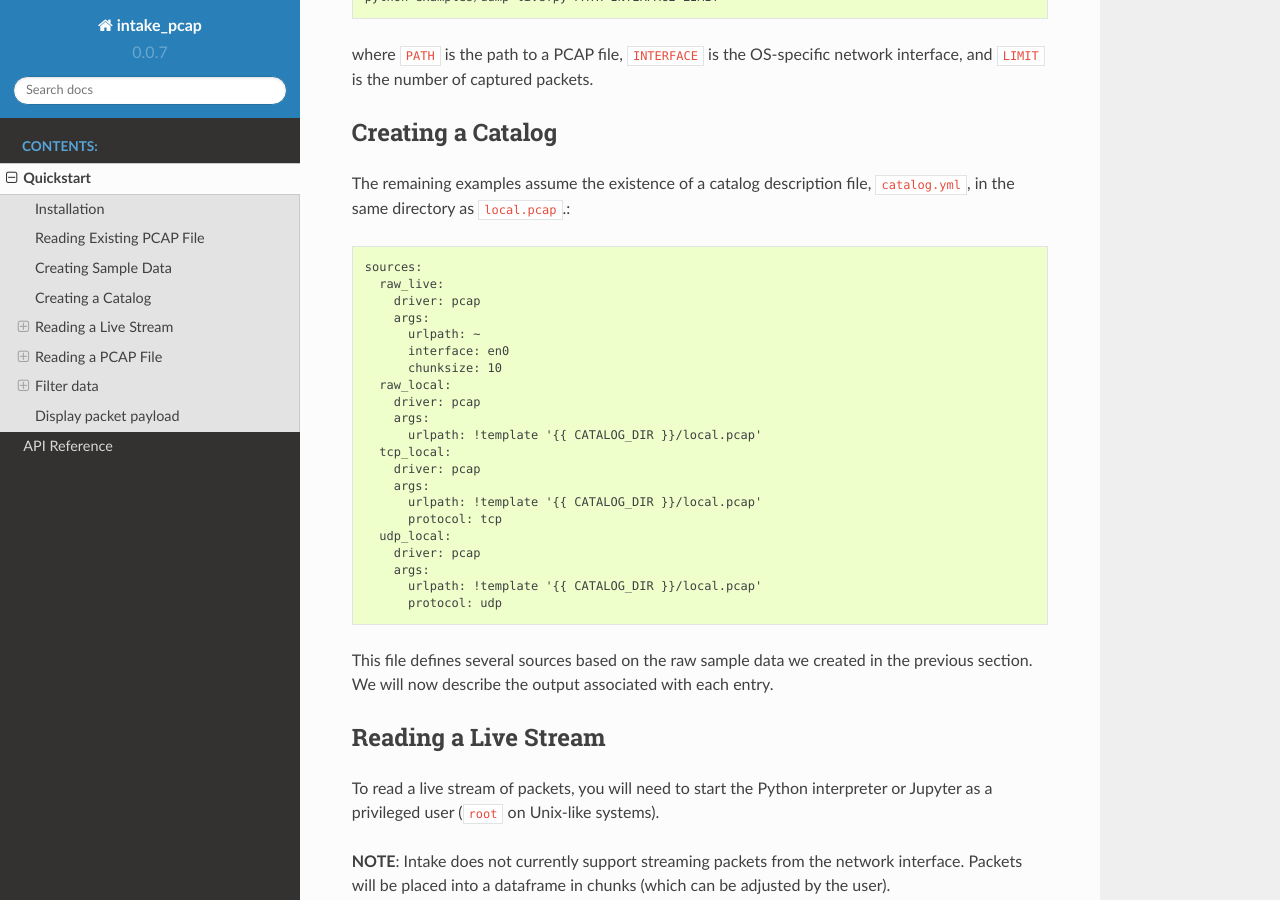
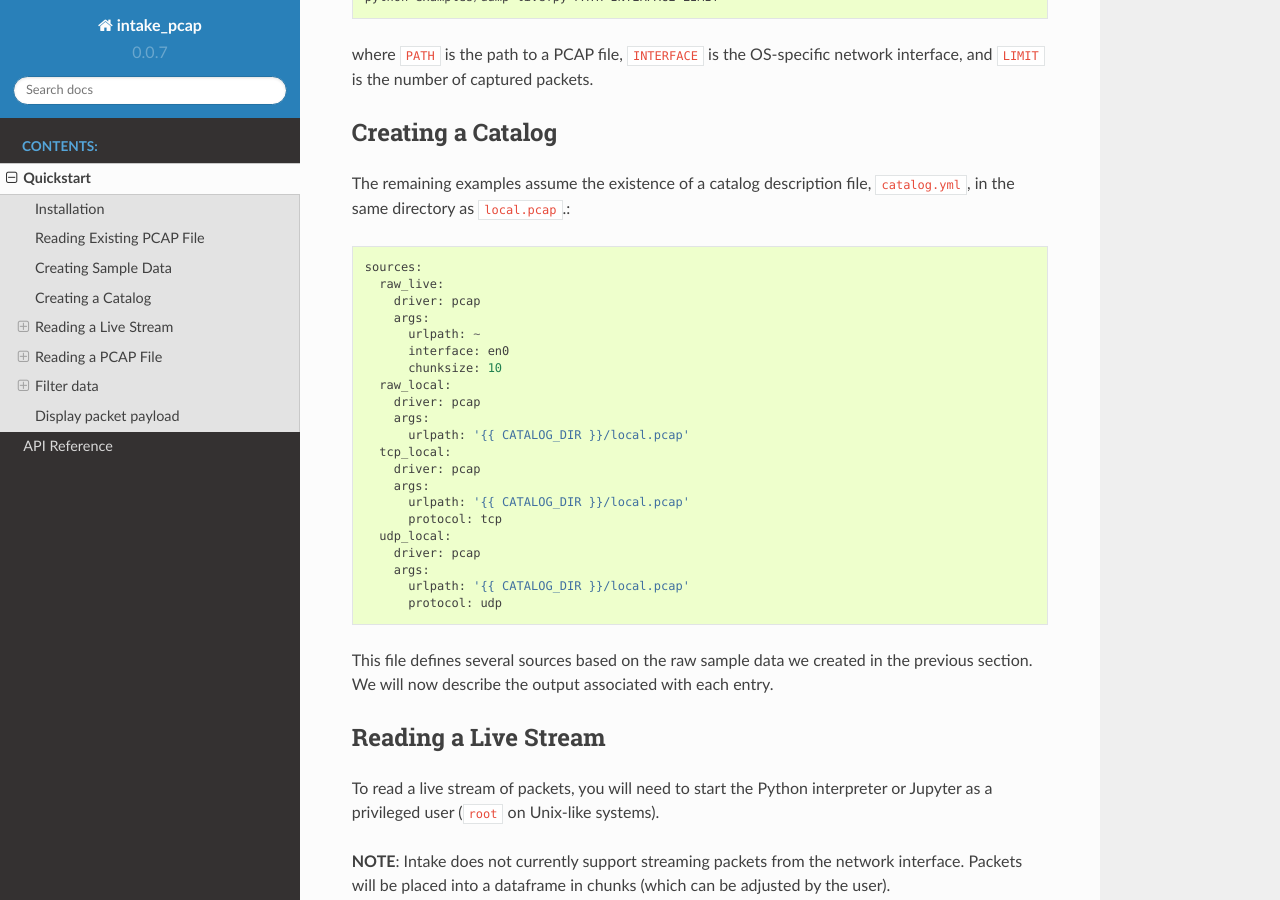
Before and after one commit to intake/intake-pcap, a Sphinx documentation site: the page built from docs/source/quickstart.rst, in a window 1280 px wide and 900 px high, scrolled down 1393 px. Built offline with Sphinx 7.4.7 and the Read the Docs theme 2.0.0, drawn with Linux system fonts in a browser that asks for light colours.

Commit message:
Update to new template syntax

```diff
--- a/docs/source/quickstart.rst
+++ b/docs/source/quickstart.rst
@@ -82,16 +82,16 @@ The remaining examples assume the existence of a catalog description file,
     raw_local:
       driver: pcap
       args:
-        urlpath: !template '{{ CATALOG_DIR }}/local.pcap'
+        urlpath: '{{ CATALOG_DIR }}/local.pcap'
     tcp_local:
       driver: pcap
       args:
-        urlpath: !template '{{ CATALOG_DIR }}/local.pcap'
+        urlpath: '{{ CATALOG_DIR }}/local.pcap'
         protocol: tcp
     udp_local:
       driver: pcap
       args:
-        urlpath: !template '{{ CATALOG_DIR }}/local.pcap'
+        urlpath: '{{ CATALOG_DIR }}/local.pcap'
         protocol: udp
 
 This file defines several sources based on the raw sample data we created in the
```
Also changed, not shown: 2 other files.
